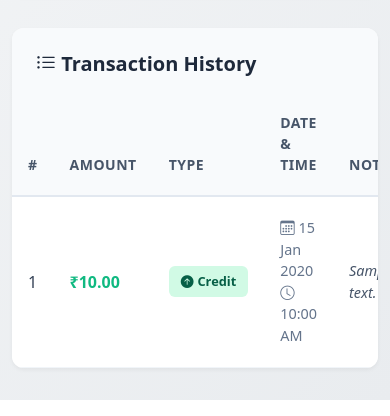
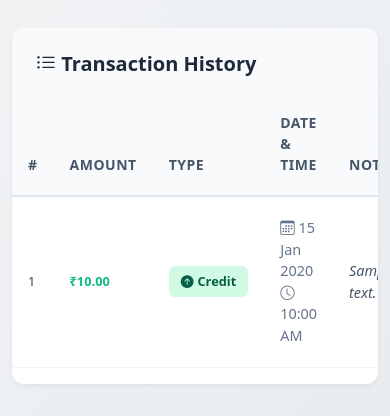
Before and after one commit to Next-Gen-Coder-2007/Billing-System---3, a Flask app: page /customer/1/money_ledger in a window 390 px wide. Shown: the part 872-1288 px from the top of the page. Run offline with Flask 3, Linux system fonts and the light colour scheme; tables that the repository leaves empty hold one stand-in row (values such as "Sample post"); some libraries are stand-ins or nearby versions.

Commit message:
Update money_ledger.html

```diff
--- a/templates/money_ledger.html
+++ b/templates/money_ledger.html
@@ -124,6 +124,12 @@
     .table {
         margin: 0;
     }
+
+.table-responsive {
+    overflow-x: auto;
+    -webkit-overflow-scrolling: touch; /* For smooth scrolling on iOS */
+    margin-bottom: 1rem;
+}
 
     .table thead th {
         background: #f8fafc;
@@ -282,9 +288,22 @@
             padding: 1.5rem;
         }
 
-        .action-buttons {
-            flex-wrap: wrap;
-        }
+    .table th,
+    .table td {
+        padding: 0.75rem 0.5rem;
+        font-size: 0.8rem;
+    }
+
+    .action-buttons {
+        flex-wrap: wrap;
+        gap: 0.25rem;
+    }
+
+    .btn-action {
+        width: 32px;
+        height: 32px;
+        padding: 0.375rem;
+    }
     }
 </style>
 
@@ -339,7 +358,7 @@
 
 <div class="transactions-card">
     <h4><i class="bi bi-list-ul"></i> Transaction History</h4>
-
+    <div class="table-responsive">
     {% if transactions %}
     <table class="table">
         <thead>
@@ -413,6 +432,7 @@
         <p>No transactions yet. Add your first transaction above.</p>
     </div>
     {% endif %}
+    </div>
 </div>
 
 <!-- Make sure Bootstrap Icons are included in your base.html -->
```
